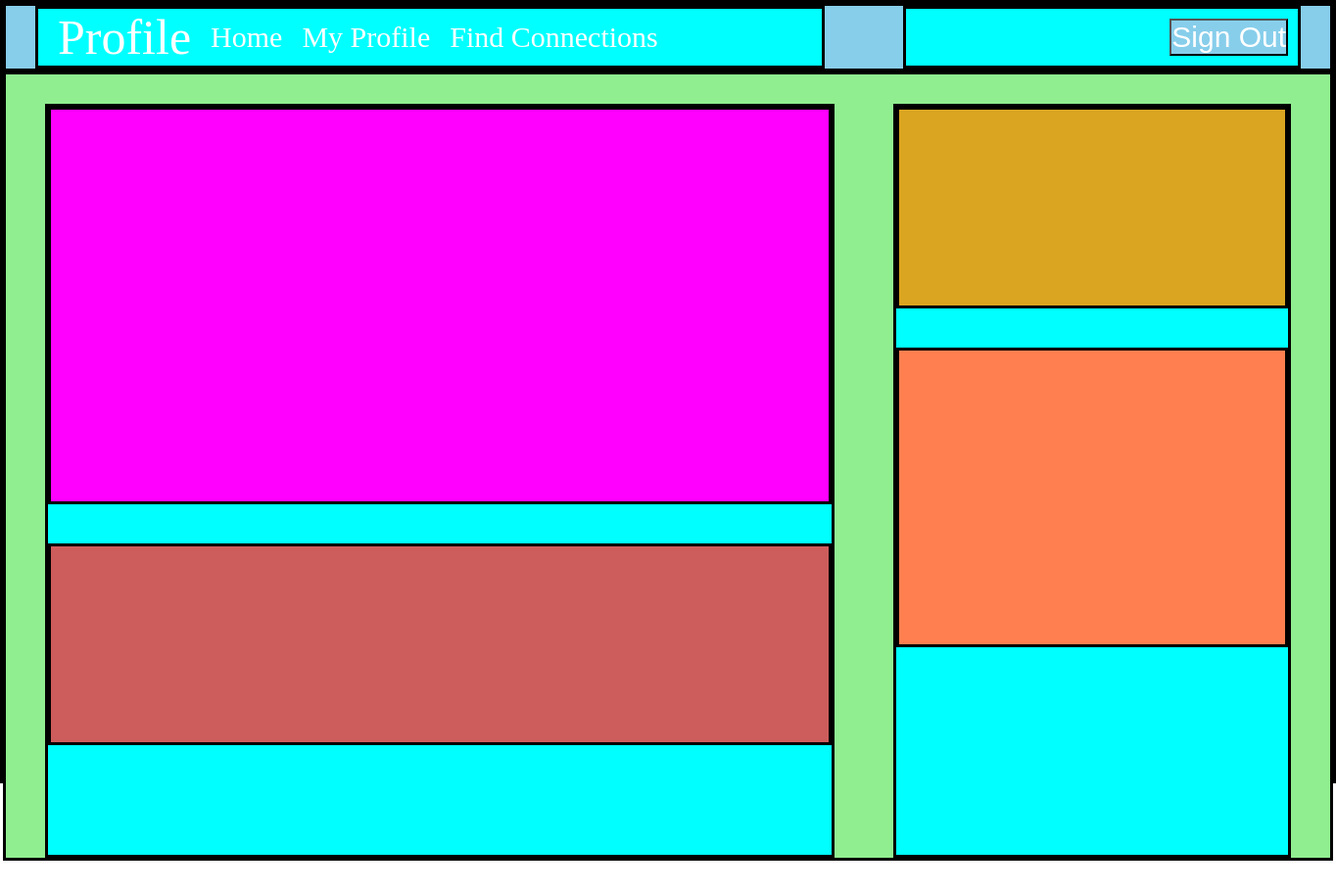
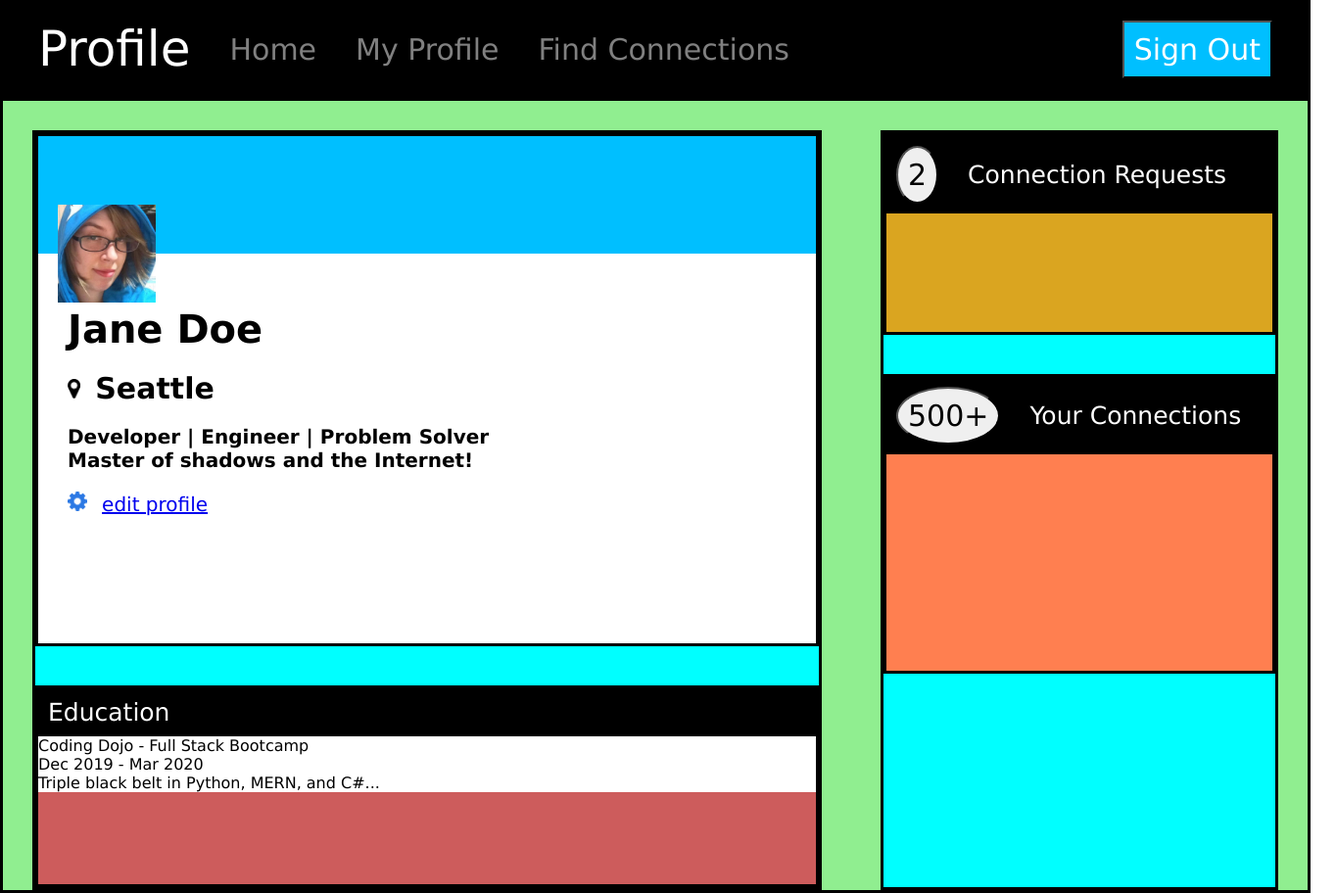
Before and after one commit to ChrisSav713/Profile_Page, a plain HTML site: page index.html in a window 1280 px wide. Shown: the whole page at 98% size, 1364 px wide, since content can reach past the window. Before the commit the page ends 879 px from the top, so only its background shows below. Drawn offline with Linux system fonts and the light colour scheme.

Commit message:
Added User Card

```diff
--- a/css/style.css
+++ b/css/style.css
@@ -1,11 +1,12 @@
 * {
     margin: 0;
     padding: 0;
+    font-family: Verdana, Geneva, Tahoma, sans-serif;
 }
 
 .main {
     background-color: grey;
-    border: 3px solid black;
+    /* border: 3px solid black; */
     min-height: 100%;
     min-width: 100%;
     height: 100vh;
@@ -14,8 +15,9 @@
 }
 
 .navbar {
-    background-color: skyblue;
-    border: 3px solid black;
+    background-color: black;
+    /* border: 3px solid black; */
+    height: 100px;
     display: flex;
     flex-direction: row;
     justify-content: center;
@@ -25,24 +27,28 @@
     font-size: 30px;
     display: inline-block;
     text-decoration: none;
+    color: grey;
+    margin-left: 40px;
+}
+
+.navbar a:hover {
     color: white;
-    margin-left: 20px;
 }
 
 .navbar button {
-    background-color: skyblue;
+    background-color: deepskyblue;
+    padding: 10px;
     font-size: 30px;
     color: white;
-    margin: 10px;
 }
 
 #profile {
+    color: white;
     font-size: 50px;
+    margin-left: 0px;
 }
 
 .navleft {
-    background-color: aqua;
-    border: 3px solid black;
     min-width: 800px;
     margin: 0px 30px 0px 30px;
     display: flex;
@@ -50,9 +56,9 @@
 }
 
 .navright {
-    background-color: aqua;
-    border: 3px solid black;
     min-width: 400px;
+    min-height: 100px;
+    box-sizing: border-box;
     margin: 0px 30px 0px 30px;
     display: flex;
     justify-content: flex-end;
@@ -86,9 +92,9 @@
 }
 
 .usercard {
-    background-color: magenta;
+    background-color: white;
     border: 3px solid black;
-    min-height: 400px;
+    /* min-height: 400px; */
     margin-bottom: 40px;
 }
 
@@ -110,3 +116,124 @@
     border: 3px solid black;
     min-height: 300px;
 }
+
+
+/******************************************/
+
+
+/* Styling for usercard                   */
+
+
+/******************************************/
+
+.user-top {
+    display: block;
+    background-color: deepskyblue;
+    height: 120px;
+    position: relative;
+    top: 0px;
+    left: 0px;
+}
+
+.user-bottom {
+    padding: 30px;
+}
+
+.user-content {
+    position: relative;
+    top: -100px;
+}
+
+.user-paragraph {
+    margin-top: 20px;
+    font-size: 20px;
+    font-weight: bold;
+}
+
+.user {
+    position: relative;
+    top: -50px;
+    left: 20px;
+    height: 100px;
+    width: 100px;
+    z-index: 100;
+}
+
+.user-map {
+    margin-top: 20px;
+    margin-right: 10px;
+    height: 20px;
+    display: inline-block;
+}
+
+.user-gear {
+    margin-top: 20px;
+    height: 20px;
+    margin-right: 10px;
+    display: inline-block;
+}
+
+.user-link {
+    margin-top: 20px;
+    font-size: 20px;
+    display: inline-block;
+}
+
+.usercard h1 {
+    margin-top: 20px;
+    font-size: 40px;
+}
+
+.usercard h2 {
+    margin-top: 20px;
+    font-size: 30px;
+    display: inline-block;
+}
+
+
+/******************************************/
+
+
+/* Styling for Education Box              */
+
+
+/******************************************/
+
+
+/******************************************/
+
+
+/* Styling for Requests Box               */
+
+
+/******************************************/
+
+.box-top {
+    background-color: black;
+    color: white;
+    font-size: 25px;
+    padding: 10px;
+    display: flex;
+    justify-content: flex-start;
+    align-items: center;
+}
+
+.box-bottom {
+    background-color: white;
+}
+
+.number-buttons {
+    padding: 10px;
+    font-size: 30px;
+    border-radius: 50%;
+    margin-right: 30px;
+}
+
+
+/******************************************/
+
+
+/* Styling for Connections Box            */
+
+
+/******************************************/
--- a/index.html
+++ b/index.html
@@ -13,23 +13,65 @@
     <div class="main">
         <div class="navbar">
             <div class="navleft">
-                <a id="profile" href="#">Profile</p>
-                <a href="#">Home</p>
-                <a href="#">My Profile</p>
-                <a href="#">Find Connections</p>
+                <a id="profile" href="#">Profile</a>
+                <a href="#">Home</a>
+                <a href="#">My Profile</a>
+                <a href="#">Find Connections</a>
             </div>
             <div class="navright">
-                <button type="button ">Sign Out</button>
+                <button type="button">Sign Out</button>
             </div>
         </div>
         <div class="container ">
             <div class="leftcolumn ">
-                <div class="usercard "></div>
-                <div class="education "></div>
+                <div class="usercard ">
+                    <div class="user-top"></div>
+                    <img class="user" src="./assets/images/jane-m.jpg" alt="profile picture">
+                    <div class="user-bottom">
+                        <h1 class="user-content">Jane Doe</h1>
+                        <img class="user-content user-map" src="./assets/icons/map-marker.png" alt="map icon">
+                        <h2 class="user-content">Seattle</h2>
+                        <div class="user-paragraph user-content">
+                            <p>Developer | Engineer | Problem Solver</p>
+                            <p>Master of shadows and the Internet!</p>
+                        </div>
+                        <img class="user-content user-gear" src="./assets/icons/gear.png" alt="gear icon">
+                        <a class="user-content user-link" href="#">edit profile</a>
+                    </div>
+                </div>
+                <div class="education">
+                    <div class="box-top">
+                        <p>Education</p>
+                    </div>
+                    <div class="box-bottom">
+                        <p>Coding Dojo - Full Stack Bootcamp</p>
+                        <p>Dec 2019 - Mar 2020</p>
+                        <p>Triple black belt in Python, MERN, and C#...</p>
+                    </div>
+                </div>
             </div>
-            <div class="rightcolumn ">
-                <div class="requests "></div>
-                <div class="connection "></div>
+            <div class="rightcolumn">
+                <div class="requests">
+                    <div class="box-top">
+                        <button class="number-buttons">2</button>
+                        <p>Connection Requests</p>
+                    </div>
+                    <div class="box-bottom">
+
+                    </div>
+                </div>
+                <div class="connection">
+                    <div class="box-top">
+                        <button class="number-buttons">500+</button>
+                        <p>Your Connections</p>
+                    </div>
+                    <div class="box-bottom">
+
+                    </div>
+                    <div class="connection-bottom">
+
+                    </div>
+                </div>
             </div>
         </div>
     </div>
```
